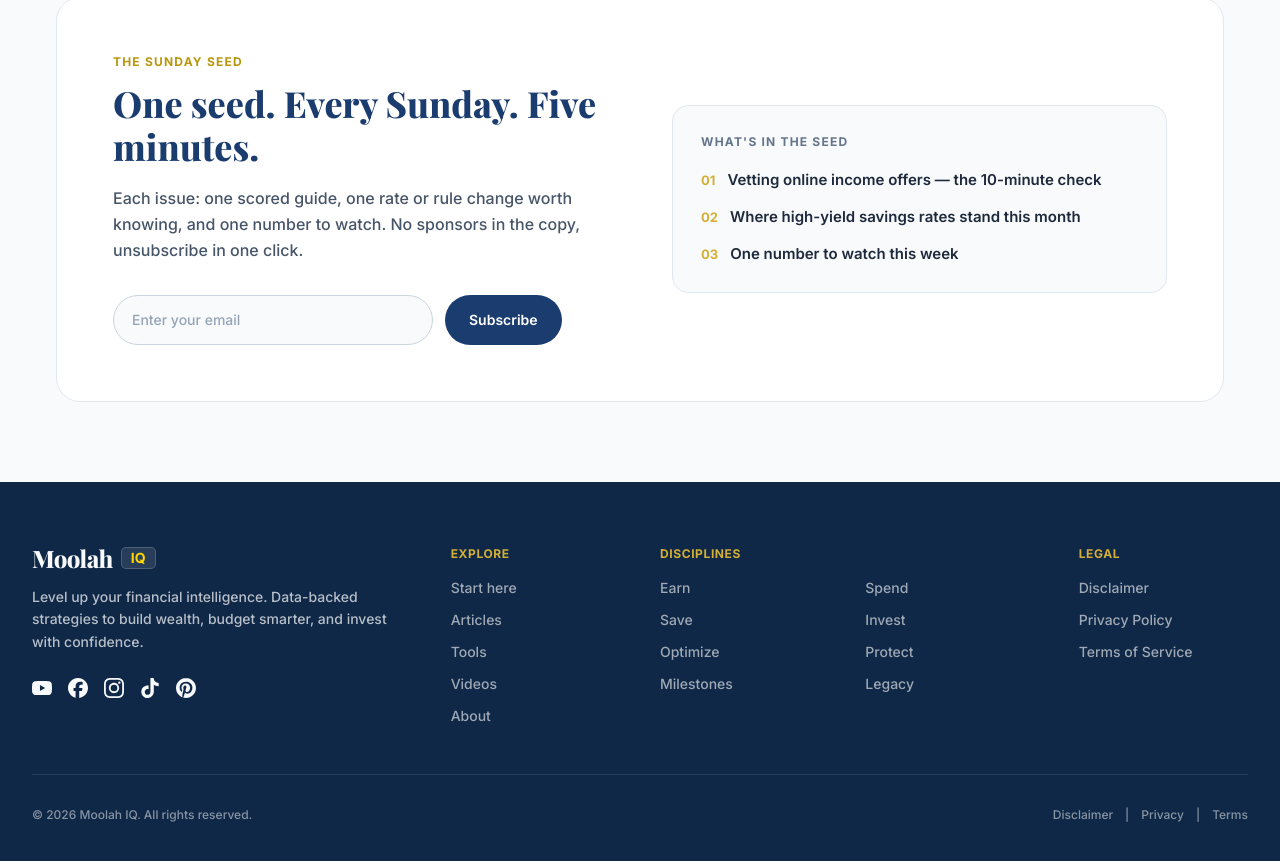
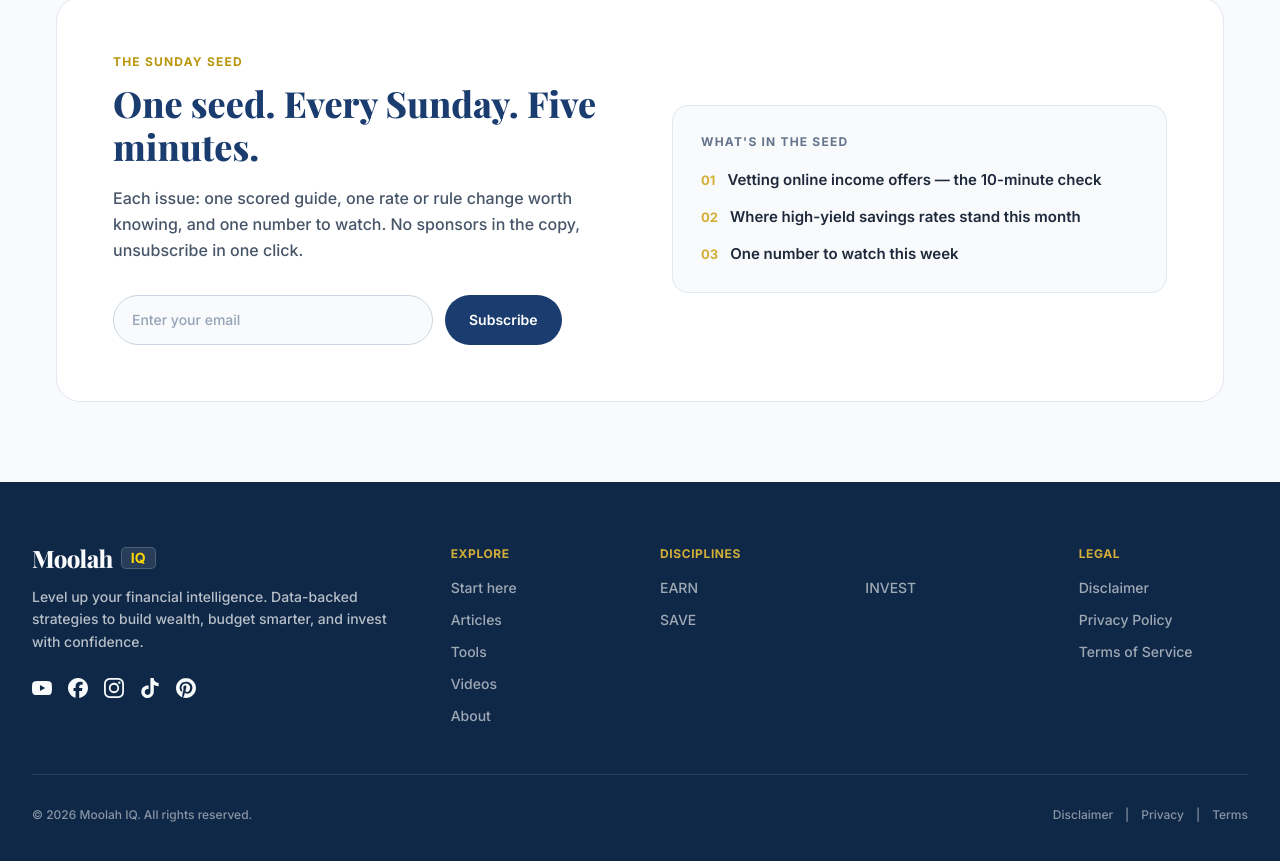
Before and after one commit to moolahiq8-ship-it/Moolah-IQ---Financial-Intelligence-Platform, a Next.js app: page / in a window 1280 px wide. Shown: the part 3434-4295 px from the top of the page. Built offline with nearby package versions, Linux system fonts and the light colour scheme.

Commit message:
footer: derive discipline links from real categories, not a hardcoded eight

```diff
--- a/components/Footer.tsx
+++ b/components/Footer.tsx
@@ -7,6 +7,9 @@ import {
   SiPinterest,
 } from "react-icons/si";
 import { SOCIAL_LINKS } from "@/lib/social";
+import { getAllCategories } from "@/lib/posts";
+import { CATEGORY } from "@/lib/blog/theme";
+import type { Category } from "@/lib/blog/types";
 
 // Map each SOCIAL_LINKS label to its Simple Icons brand glyph.
 const SOCIAL_ICONS = {
@@ -25,16 +28,20 @@ const EXPLORE_LINKS = [
   { label: "About", href: "/about" },
 ];
 
-const DISCIPLINE_LINKS = [
-  { label: "Earn", href: "/category/earn" },
-  { label: "Spend", href: "/category/spend" },
-  { label: "Save", href: "/category/save" },
-  { label: "Invest", href: "/category/invest" },
-  { label: "Optimize", href: "/category/optimize" },
-  { label: "Protect", href: "/category/protect" },
-  { label: "Milestones", href: "/category/milestones" },
-  { label: "Legacy", href: "/category/legacy" },
-];
+// Derived from the SAME source as generateStaticParams in
+// app/category/[category]/page.tsx, so the footer can only ever link to a route
+// that exists. The previous hardcoded eight outlived the posts backing them:
+// four of them (optimize, protect, milestones, legacy) pointed at routes that
+// were never generated, on every page of the site.
+function disciplineLinks() {
+  return getAllCategories().map((cat) => {
+    const slug = cat.toLowerCase();
+    return {
+      label: CATEGORY[slug as Category]?.label ?? cat,
+      href: `/category/${slug}`,
+    };
+  });
+}
 
 const LEGAL_LINKS = [
   { label: "Disclaimer", href: "/legal/disclaimer" },
@@ -43,6 +50,8 @@ const LEGAL_LINKS = [
 ];
 
 export default function Footer() {
+  const DISCIPLINE_LINKS = disciplineLinks();
+
   return (
     <footer className="bg-[#0f2847] text-white">
       <div className="max-w-7xl mx-auto px-4 sm:px-6 lg:px-8 py-16">
```
